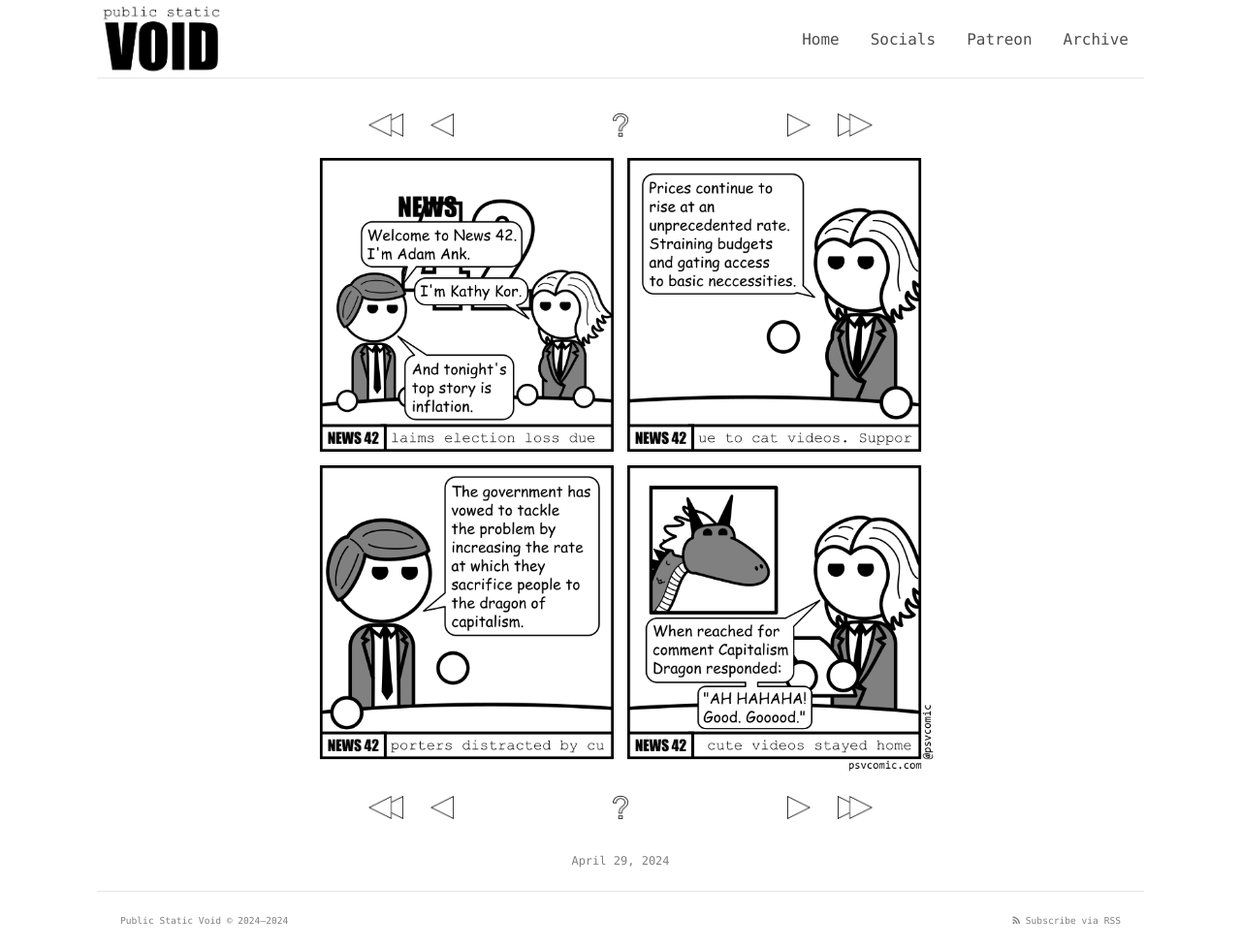
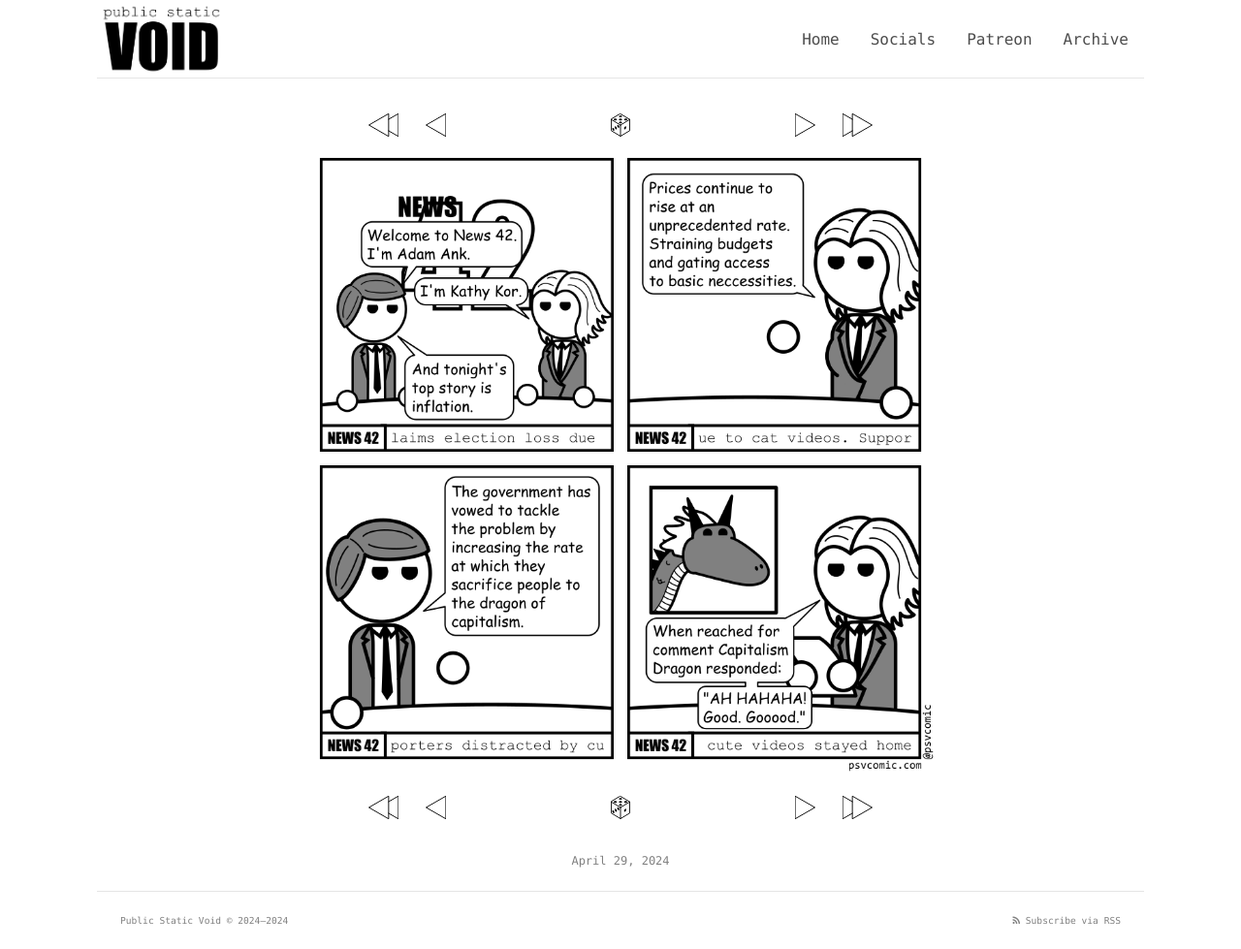
Before and after one commit to psvcomic/psvcomic.github.io, a Jekyll site: the page built from _posts/2024-04-29-Comic2.markdown, in a window 1280 px wide. Shown: the whole page at 97% size. Built offline with Jekyll 4.4.1, drawn with Linux system fonts in a browser that asks for light colours.

Commit message:
Updated nav arrows

```diff
--- a/_includes/nav-arrows.html
+++ b/_includes/nav-arrows.html
@@ -1,25 +1,25 @@
 <div class="comicNavLeft">
 	{% if page.previous.url %}
 	<a class="comicNavButton comicNavFirst" href="{{site.posts.last.url}}" title="First">
-		<img class="comicNavArrow" src="/images/shared/arrowFirst.png" alt="Go To First">
+		<img class="comicNavArrow" src="/images/shared/first.svg" alt="Go To First">
 	</a>
 	<a class="comicNavButton comicNavPrevious" href="{{page.previous.url}}" title="Previous">
-		<img class="comicNavArrow" src="/images/shared/arrowPrevious.png" alt="Previous">
+		<img class="comicNavArrow" src="/images/shared/previous.svg" alt="Previous">
 	</a>
 	{% endif %}
 </div>
 <div class="comicNavMiddle">
 	<a class="comicNavButton comicNavRandom" href="/" title="Random">
-		<img class="comicNavArrow" src="/images/shared/random.png" alt="Random">
+		<img class="comicNavArrow" src="/images/shared/random.svg" alt="Random">
 	</a>
 </div>
 <div class="comicNavRight">
 	{% if page.next.url %}
 	<a class="comicNavButton comicNavNext" href="{{page.next.url}}" title="Next">
-		<img class="comicNavArrow" src="/images/shared/arrowNext.png" alt="Next">
+		<img class="comicNavArrow" src="/images/shared/next.svg" alt="Next">
 	</a>
 	<a class="comicNavButton comicNavLatest" href="{{site.posts.first.url}}" title="Latest">
-		<img class="comicNavArrow" src="/images/shared/arrowLatest.png" alt="Latest">
+		<img class="comicNavArrow" src="/images/shared/latest.svg" alt="Latest">
 	</a>
 	{% endif %}
 </div>
```
Also changed, not shown: images/shared/arrowFirst.png (deleted), images/shared/arrowLatest.png (deleted), images/shared/arrowNext.png (deleted), images/shared/arrowPrevious.png (deleted), images/shared/first.svg (added), images/shared/latest.svg (added), images/shared/next.svg (added), images/shared/previous.svg (added), images/shared/random.png (deleted), images/shared/random.svg (added).
